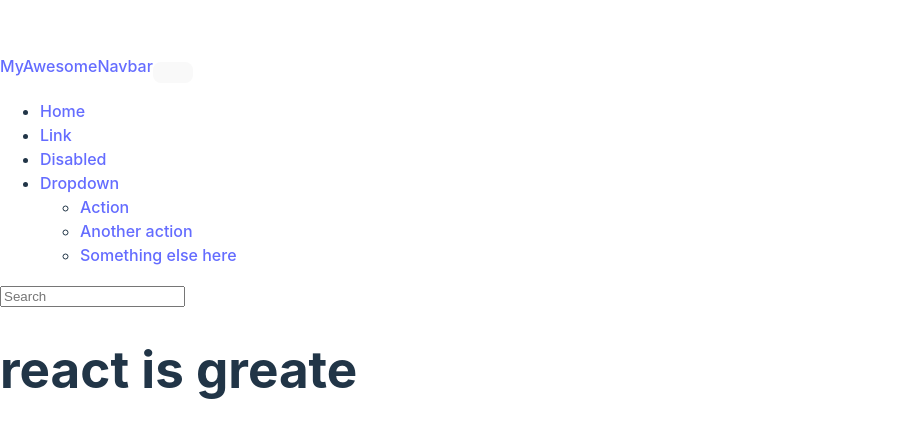
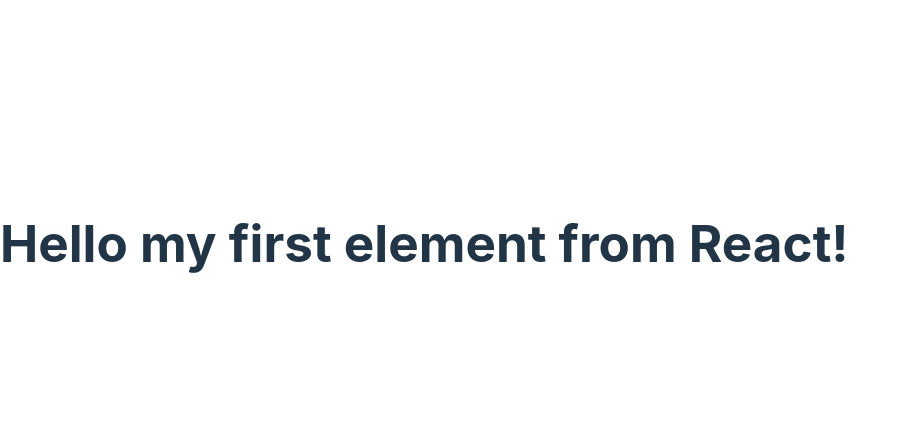
Before and after one commit to aalexblade/learn-react--full-begin, a React (Vite) app: page / in a window 1280 px wide. Shown: the part 157-594 px from the top of the page, without its empty margins (0-908 px from the left). Built offline with nearby package versions, Linux system fonts and the light colour scheme.

Commit message:
iper-declar

```diff
--- a/src/main.jsx
+++ b/src/main.jsx
@@ -31,88 +31,88 @@
 
 // ====================================================
 
-const root = createRoot(document.getElementById("root"));
+// const root = createRoot(document.getElementById("root"));
 
-function MyAwesomeNavbar() {
-  return (
-    <nav
-      className="navbar navbar-expand-sm navbar-dark bg-dark"
-      aria-label="Third navbar example"
-    >
-      <div className="container-fluid">
-        <a className="navbar-brand" href="#">
-          MyAwesomeNavbar
-        </a>
-        <button
-          className="navbar-toggler"
-          type="button"
-          data-bs-toggle="collapse"
-          data-bs-target="#navbarsExample03"
-          aria-controls="navbarsExample03"
-          aria-expanded="false"
-          aria-label="Toggle navigation"
-        >
-          <span className="navbar-toggler-icon"></span>
-        </button>
+// function MyAwesomeNavbar() {
+//   return (
+//     <nav
+//       className="navbar navbar-expand-sm navbar-dark bg-dark"
+//       aria-label="Third navbar example"
+//     >
+//       <div className="container-fluid">
+//         <a className="navbar-brand" href="#">
+//           MyAwesomeNavbar
+//         </a>
+//         <button
+//           className="navbar-toggler"
+//           type="button"
+//           data-bs-toggle="collapse"
+//           data-bs-target="#navbarsExample03"
+//           aria-controls="navbarsExample03"
+//           aria-expanded="false"
+//           aria-label="Toggle navigation"
+//         >
+//           <span className="navbar-toggler-icon"></span>
+//         </button>
 
-        <div className="collapse navbar-collapse" id="navbarsExample03">
-          <ul className="navbar-nav me-auto mb-2 mb-sm-0">
-            <li className="nav-item">
-              <a className="nav-link active" aria-current="page" href="#">
-                Home
-              </a>
-            </li>
-            <li className="nav-item">
-              <a className="nav-link" href="#">
-                Link
-              </a>
-            </li>
-            <li className="nav-item">
-              <a className="nav-link disabled" aria-disabled="true">
-                Disabled
-              </a>
-            </li>
-            <li className="nav-item dropdown">
-              <a
-                className="nav-link dropdown-toggle"
-                href="#"
-                data-bs-toggle="dropdown"
-                aria-expanded="false"
-              >
-                Dropdown
-              </a>
-              <ul className="dropdown-menu">
-                <li>
-                  <a className="dropdown-item" href="#">
-                    Action
-                  </a>
-                </li>
-                <li>
-                  <a className="dropdown-item" href="#">
-                    Another action
-                  </a>
-                </li>
-                <li>
-                  <a className="dropdown-item" href="#">
-                    Something else here
-                  </a>
-                </li>
-              </ul>
-            </li>
-          </ul>
-          <form role="search">
-            <input
-              className="form-control"
-              type="search"
-              placeholder="Search"
-              aria-label="Search"
-            />
-          </form>
-        </div>
-      </div>
-    </nav>
-  );
-}
+//         <div className="collapse navbar-collapse" id="navbarsExample03">
+//           <ul className="navbar-nav me-auto mb-2 mb-sm-0">
+//             <li className="nav-item">
+//               <a className="nav-link active" aria-current="page" href="#">
+//                 Home
+//               </a>
+//             </li>
+//             <li className="nav-item">
+//               <a className="nav-link" href="#">
+//                 Link
+//               </a>
+//             </li>
+//             <li className="nav-item">
+//               <a className="nav-link disabled" aria-disabled="true">
+//                 Disabled
+//               </a>
+//             </li>
+//             <li className="nav-item dropdown">
+//               <a
+//                 className="nav-link dropdown-toggle"
+//                 href="#"
+//                 data-bs-toggle="dropdown"
+//                 aria-expanded="false"
+//               >
+//                 Dropdown
+//               </a>
+//               <ul className="dropdown-menu">
+//                 <li>
+//                   <a className="dropdown-item" href="#">
+//                     Action
+//                   </a>
+//                 </li>
+//                 <li>
+//                   <a className="dropdown-item" href="#">
+//                     Another action
+//                   </a>
+//                 </li>
+//                 <li>
+//                   <a className="dropdown-item" href="#">
+//                     Something else here
+//                   </a>
+//                 </li>
+//               </ul>
+//             </li>
+//           </ul>
+//           <form role="search">
+//             <input
+//               className="form-control"
+//               type="search"
+//               placeholder="Search"
+//               aria-label="Search"
+//             />
+//           </form>
+//         </div>
+//       </div>
+//     </nav>
+//   );
+// }
 
 /**
  * Challenge:
@@ -123,13 +123,29 @@
  * Afterward, render it on the line below MyAwesomeNavbar
  */
 
-function MainContent() {
-  return <h1>react is greate </h1>;
-}
+// function MainContent(){
+//   return <h1>Hello react!</h1>
+// }
 
-root.render(
-  <div>
-    <MyAwesomeNavbar />
-    <MainContent />
-  </div>
+// root.render(
+//   <>
+//     <MyAwesomeNavbar />
+//   <MainContent/>
+//   </>
+// );
+// ===============================================================
+
+// Imperative code
+
+// const h1 = document.createElement("h1");
+// h1.textContent = "This is my first element from React!";
+// h1.className = "header";
+// document.getElementById("root").appendChild(h1);
+
+// ==================================================================
+
+// Declarative
+
+createRoot(document.getElementById("root")).render(
+  <h1 className="header">Hello my first element from React!</h1>
 );
```
